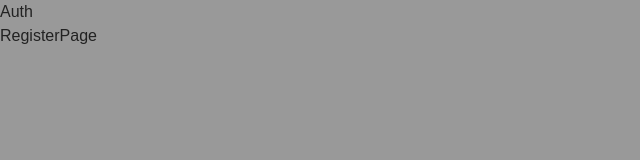
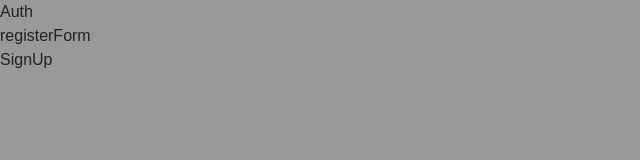
Before and after one commit to YuriyPilipenkoKH/product-mix, a Next.js app: page /register in a window 1280 px wide. Shown: the top 160 px of the page, without its empty margins (0-640 px from the left). Built offline with nearby package versions, Linux system fonts and the light colour scheme.

Commit message:
recieved props

```diff
--- a/src/app/(auth)/register/page.tsx
+++ b/src/app/(auth)/register/page.tsx
@@ -1,10 +1,13 @@
 // import RegisterForm from '@/app/components/forms/RegisterForm'
+import AuthForm from '@/components/forms/AuthForm'
+import { RegisterFormProps } from '@/data/formProps'
 import React from 'react'
 
 const RegisterPage = () => {
   return (
-    <div>RegisterPage
-      {/* <RegisterForm formName='registerForm'/> */}
+    <div>
+      <AuthForm
+      formProps={ RegisterFormProps }/>
     </div>
   )
 }
--- a/src/components/forms/AuthForm.tsx
+++ b/src/components/forms/AuthForm.tsx
@@ -7,8 +7,19 @@ interface AuthFormProps {
 
 
 const AuthForm:React.FC<AuthFormProps> = ({formProps}) => {
+  const {
+    formName,
+    titleLabel,
+    welcomeMsg,
+    backButtonLabel,
+    backButtonHref,
+    showSocial
+  } = formProps
 return(
-  <div>AuthForm</div>
+  <div>
+    <h2>{formName}</h2>
+    <h2>{titleLabel}</h2>
+  </div>
 )
 }
 export default AuthForm
```
Also changed, not shown: src/app/(auth)/login/page.tsx (+5 -2 lines).
